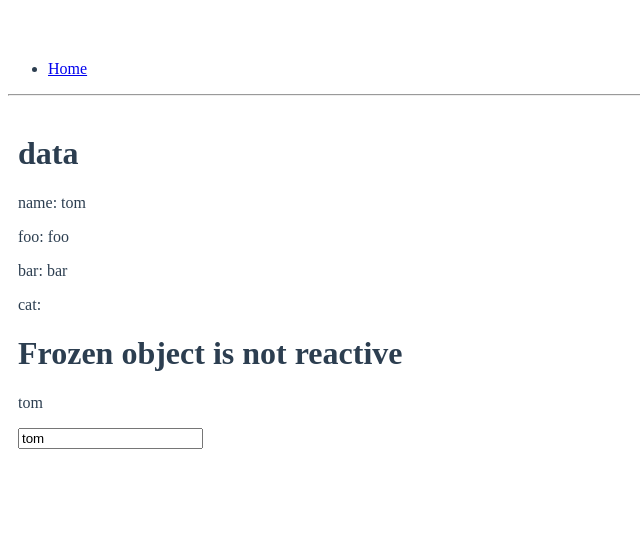
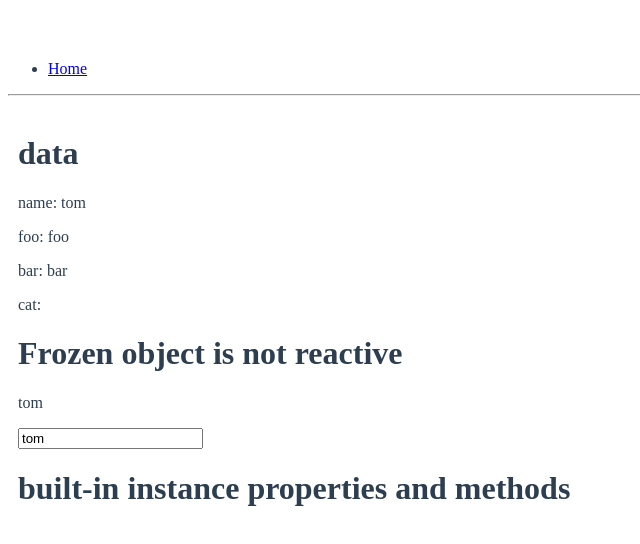
Before and after one commit to luotaoyeah/learning-vue, a Vue app: page /#/guide/data-and-methods in a window 1280 px wide. Shown: the top 544 px of the page, without its empty margins (0-640 px from the left). Built offline with nearby package versions, Linux system fonts and the light colour scheme.

Commit message:
built-in instance properties and methods

```diff
--- a/src/doc/guide/the-vue-instance/DataAndMethods.vue
+++ b/src/doc/guide/the-vue-instance/DataAndMethods.vue
@@ -1,5 +1,8 @@
 <template>
-  <div style="padding: 10px;">
+  <div
+    style="padding: 10px;"
+    id="guide-the-vue-instance-data-and-methods"
+  >
     <h1>data</h1>
     <p>name: {{name}}</p>
     <p>foo: {{foo}}</p>
@@ -20,6 +23,7 @@
       type="text"
       v-model="person.name"
     />
+    <h1>built-in instance properties and methods</h1>
   </div>
 </template>
 <script>
@@ -50,14 +54,21 @@ export default {
     this.bar = "bar";
   },
   mounted() {
+    const vm = this;
     /*
      * 在生命周期 mounted 里面添加的属性不是 reactive 的；
      */
-    this.cat = "cat";
+    vm.cat = "cat";
     /* true */
-    console.log("data === this.data", dataObj === this.$data);
+    console.log("data === this.data:", dataObj === this.$data);
     /* true */
-    console.log("data.name === this.data.name", dataObj.name === this.name);
+    console.log("data.name === this.data.name:", dataObj.name === this.name);
+    console.log("vm.$data === dataObj:", vm.$data === dataObj);
+    console.log(
+      'vm.$el === document.getElementById("guide-the-vue-instance-data-and-methods"):',
+      vm.$el ===
+        document.getElementById("guide-the-vue-instance-data-and-methods")
+    );
   },
   methods: {
     toggle() {
```
